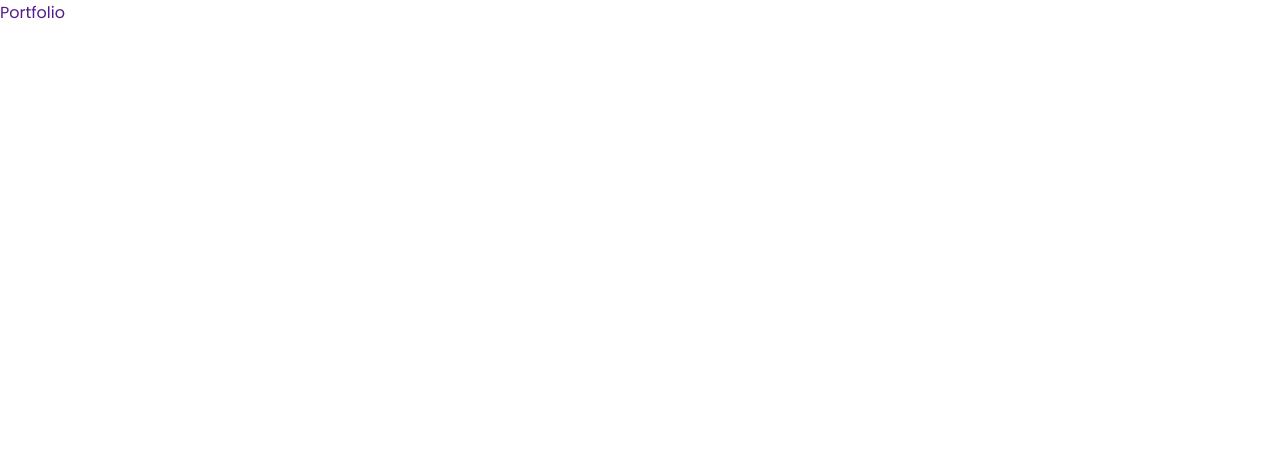
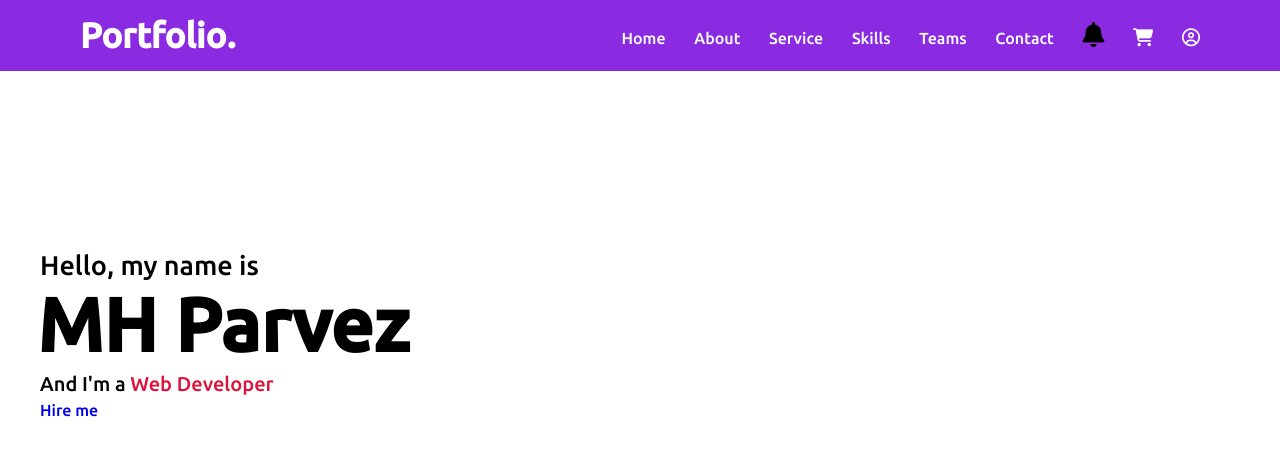
Before and after one commit to Parvez089/first-website-refo, a plain HTML site: page index.html in a window 1280 px wide. Drawn offline with Linux system fonts and the light colour scheme.

Commit message:
commit
commit

```diff
--- a/index.css
+++ b/index.css
@@ -1,5 +1,7 @@
 body {
   font-family: "Poppins", sans-serif;
+  font-family: "Ubuntu", sans-serif;
+  background-color: #fff;
 }
 * {
   margin: 0;
@@ -7,3 +9,87 @@ body {
   box-sizing: border-box;
   text-decoration: none;
 }
+.max-width {
+  max-width: 1300px;
+  padding: 0 80px;
+  margin: auto;
+}
+/*navbar styling*/
+.navbar {
+  position: fixed;
+  width: 100%;
+  padding: 15px 0;
+  background: blueviolet;
+  font-family: "ubuntu", sans-serif;
+}
+
+.navbar .max-width {
+  display: flex;
+  align-items: center;
+  justify-content: space-between;
+}
+
+.navbar .logo a {
+  font-size: 35px;
+  font-weight: 600;
+  color: #fff;
+}
+
+.navbar .menu li {
+  list-style: none;
+  display: inline-block;
+}
+
+.navbar .menu li a {
+  color: #fff;
+  font-size: 18px;
+  font-weight: 500;
+  margin-left: 25px;
+}
+
+.white {
+  color: #fff;
+}
+
+/* home section styling */
+
+/*.home {
+  display: flex;
+  background: url("banner.jpg") no-repeat center;
+  height: 100vh;
+  color: #fff;
+  min-width: 500px;
+  background-size: cover;
+  background-attachment: fixed;
+  font-family: "Ubuntu", sans-serif;
+}*/
+.home .max-width {
+  padding-bottom: 20px;
+  padding-top: 250px;
+  padding-left: 40px;
+}
+.home .home-content .text-1 {
+  font-size: 27px;
+}
+.home .home-content .text-2 {
+  font-size: 75px;
+  font-weight: 600;
+  margin-left: -3px;
+}
+.home .home-content .text-3 {
+  font-size: 20px;
+  margin: 5px 0;
+}
+
+.home .home-content .text-3 span {
+  color: crimson;
+  font-weight: 500;
+}
+
+.white-icon {
+  font-size: 25px;
+}
+.white-icon-2 {
+  font-size: 25px;
+  color: black;
+}
--- a/index.html
+++ b/index.html
@@ -1,6 +1,9 @@
 <!DOCTYPE html>
 <html lang="en">
 <head>
+    <link rel="preconnect" href="https://fonts.googleapis.com">
+    <link rel="preconnect" href="https://fonts.gstatic.com" crossorigin>
+    <link href="https://fonts.googleapis.com/css2?family=Ubuntu:wght@500&display=swap" rel="stylesheet">
     <link rel="preconnect" href="https://fonts.googleapis.com">
     <link rel="preconnect" href="https://fonts.gstatic.com" crossorigin>
     <link href="https://fonts.googleapis.com/css2?family=Poppins&display=swap" rel="stylesheet">
@@ -10,13 +13,40 @@
     <title>Document</title>
     <link rel="stylesheet" href="index.css">
     <link rel="stylesheet" href="script.js">
+    <script src="https://kit.fontawesome.com/b8e1d1f53c.js" crossorigin="anonymous"></script>
     <script src="https://kit.fontawesome.com/a076d05399.js" crossorigin="anonymous"></script>
 </head>
 <body>
     <nav class="navbar">
         <div class="max-width">
-            <div class="logo"><a href="">Portfo<span>lio</span></a></div>
+            <div class="logo"><a href="">Portfo<span>lio.</span></a></div>
+            <ul class="menu">
+                <li  class="white"><a href="#"></a>Home</li>
+                <li  class="white"><a href="#"></a>About</li>
+                <li  class="white"><a href="#"></a>Service</li>
+                <li  class="white"><a href="#"></a>Skills</li>
+                <li  class="white" ><a href="#"></a>Teams</li>
+                <li  class="white"><a href="#"></a>Contact</li>
+                <li  class="white-icon"><a href="#"></a><i class="fas fa-bell"></i></li>
+                <li  class="white-icon-2"><a href="#"><i class="fas fa-shopping-cart"></i></a></li>
+                <li  class="white-icon-2"><a href="#"><i class="far fa-user-circle"></i></a></li>
+
+            </ul>
         </div>
     </nav>
+
+    <!--Home Section Start-->
+    <section class="home" id="home">
+        <div class="max-width">
+            <div class="home-content">
+                <div class="text-1">Hello, my name is</div>
+                <div class="text-2">MH Parvez</div>
+                <div class="text-3">And I'm a <span class="typing">Web Developer</span></div>
+                <a  href="#">Hire me</a>
+            </div>
+        </div>
+    </section>
+
+
 </body>
 </html>
```
